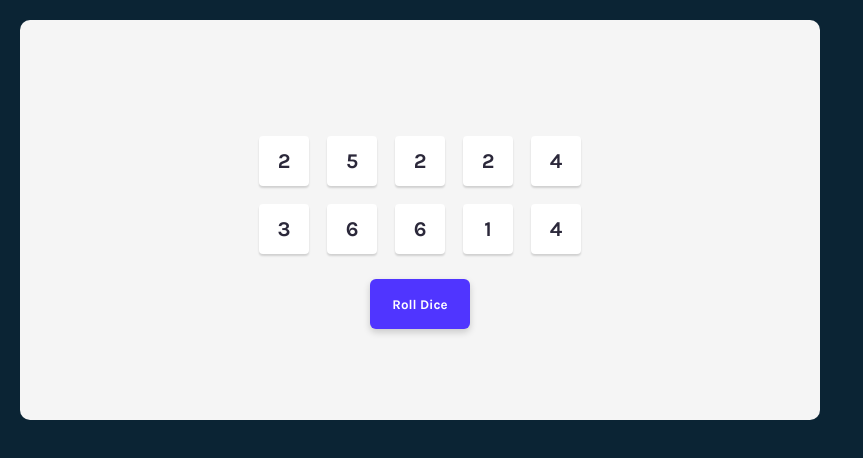
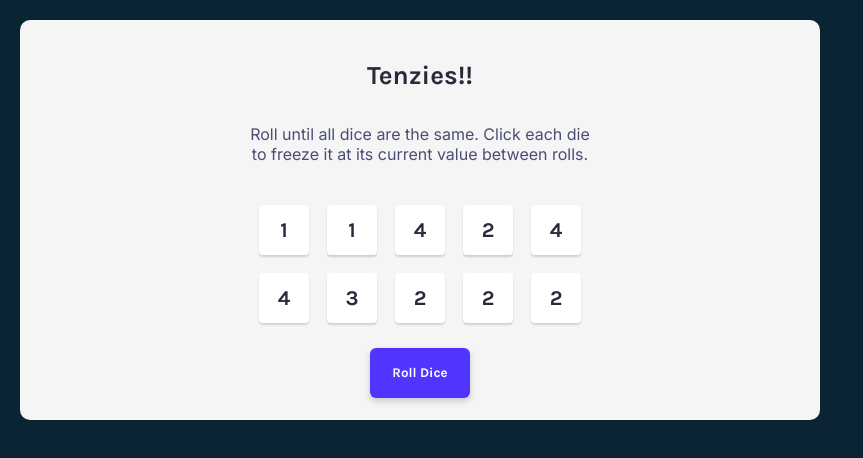
Before and after one commit to cboud31/react-tenzies-game, a React (Vite) app: page / in a window 1280 px wide. Shown: the top 458 px of the page, without its empty margins (0-863 px from the left). Built offline with nearby package versions, Linux system fonts and the light colour scheme.

Commit message:
Finish MVP game

```diff
--- a/package.json
+++ b/package.json
@@ -11,6 +11,7 @@
   "dependencies": {
     "nanoid": "^4.0.0",
     "react": "^18.2.0",
+    "react-confetti": "^6.1.0",
     "react-dom": "^18.2.0"
   },
   "devDependencies": {
--- a/src/App.jsx
+++ b/src/App.jsx
@@ -1,47 +1,81 @@
-import { useState } from "react";
+import { useState, useEffect } from "react";
 import { nanoid } from "nanoid";
+import Confetti from "react-confetti";
 
 import Die from "./components/Die";
 
-/**
- * Challenge: Add conditional styling to the Die component
- * so that if it's held (isHeld === true), its background color
- * changes to a light green (#59E391)
- *
- * Remember: currently the Die component has no way of knowing
- * if it's "held" or not.
- */
-
 function App() {
   const [dice, setDice] = useState(allNewDice());
+  const [tenzies, setTenzies] = useState(false);
+
+  useEffect(() => {
+    const allHeld = dice.every((die) => die.isHeld);
+    const allSameValue = dice.every((die) => die.value === dice[0].value);
+    if (allHeld && allSameValue) {
+      setTenzies(true);
+    }
+  }, [dice]);
+
+  function genNewDie() {
+    return {
+      value: Math.floor(Math.random() * 6) + 1,
+      id: nanoid(),
+      isHeld: false,
+    };
+  }
 
   function allNewDice() {
     const newDice = [];
 
     for (let i = 0; i < 10; i++) {
-      newDice.push({
-        value: Math.floor(Math.random() * 6) + 1,
-        id: nanoid(),
-        isHeld: false,
-      });
+      newDice.push(genNewDie());
     }
     return newDice;
   }
 
-  function handleClick() {
-    setDice(allNewDice());
+  function rollDice() {
+    if (!tenzies) {
+      setDice((oldDice) =>
+        oldDice.map((die) => {
+          return die.isHeld ? die : genNewDie();
+        })
+      );
+    } else {
+      setTenzies(false);
+      setDice(() => allNewDice());
+    }
+  }
+
+  function holdDice(id) {
+    setDice((oldDice) =>
+      oldDice.map((die) => {
+        return die.id === id ? { ...die, isHeld: !die.isHeld } : die;
+      })
+    );
   }
 
   const diceElements = dice.map((die) => (
-    <Die value={die.value} key={die.id} isHeld={die.isHeld} />
+    <Die
+      value={die.value}
+      key={die.id}
+      isHeld={die.isHeld}
+      id={die.id}
+      holdDice={() => holdDice(die.id)}
+    />
   ));
 
   return (
     <div className="App">
       <main>
+        {tenzies && <Confetti />}
+        <h1 className="title">Tenzies!!</h1>
+        <p className="instructions">
+          Roll until all dice are the same. Click each die to freeze it at its
+          current value between rolls.
+        </p>
         <div className="dice-container">{diceElements}</div>
-        <button className="roll-dice" onClick={handleClick}>
-          <span>Roll Dice</span>
+        <button className="roll-dice" onClick={rollDice}>
+          {tenzies ? "New Game" : "Roll Dice"}
         </button>
       </main>
     </div>
--- a/src/components/Die.jsx
+++ b/src/components/Die.jsx
@@ -6,7 +6,7 @@ const Die = (props) => {
   };
 
   return (
-    <div className="die-face" style={styles}>
+    <div className="die-face" style={styles} onClick={props.holdDice}>
       <span>{props.value}</span>
     </div>
   );
--- a/src/index.css
+++ b/src/index.css
@@ -18,6 +18,19 @@ main {
   justify-content: center;
   height: 400px;
   max-width: 800px;
+}
+
+.title {
+  color: #2b283a;
+  font-family: "Karla", sans-serif;
+  font-size: 26px;
+}
+
+.instructions {
+  color: #4a4e74;
+  font-family: "Inter";
+  max-width: 350px;
+  text-align: center;
 }
 
 .die-face {
@@ -59,7 +72,7 @@ main {
   box-shadow: inset 5px 5px 10px -3px rgba(0, 0, 0, 0.7);
 }
 
-.roll-dice > span {
+button {
   color: #ffffff;
   font-family: Karla;
   font-family: "Karla", sans-serif;
```
Also changed, not shown: 1 other file (tests, documents, lock files or other folders).
